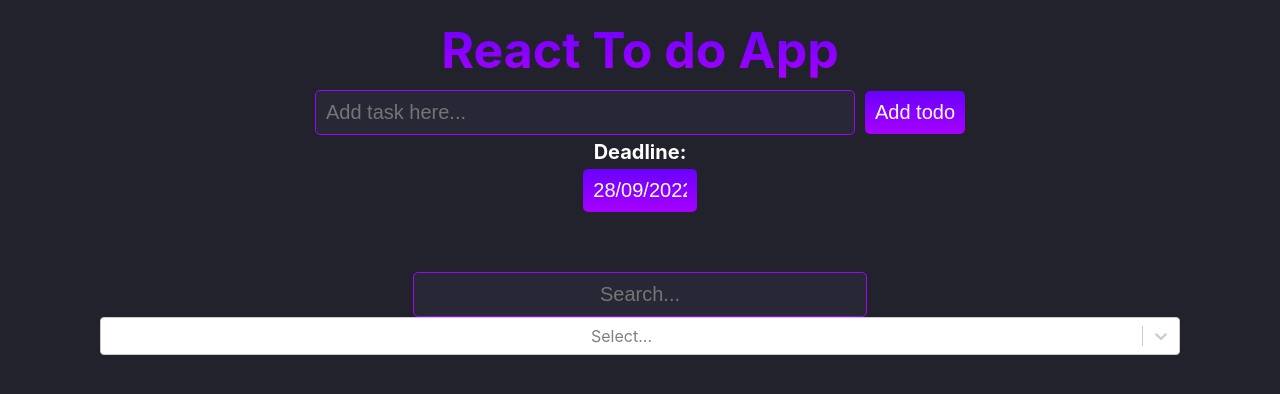
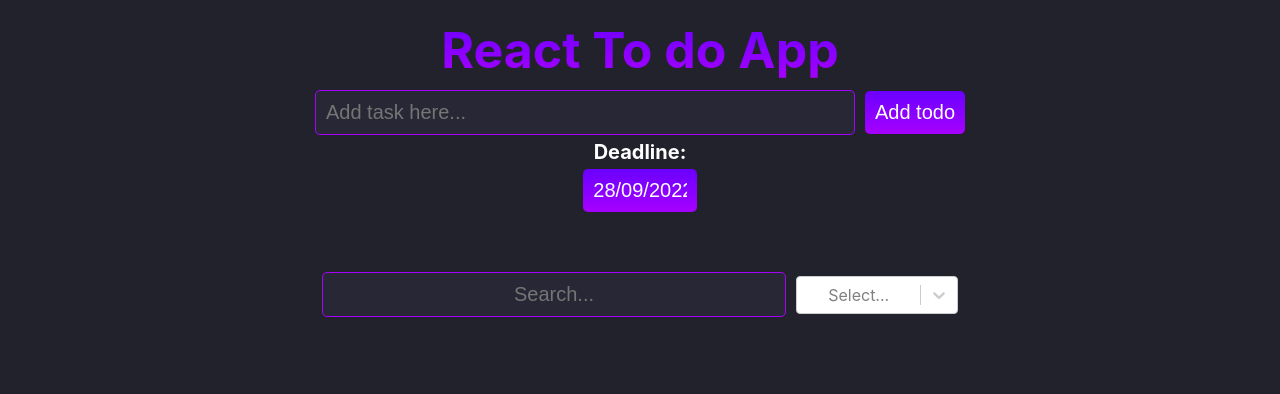
Before and after one commit to AdnanAvdic/ReactToDoApp, a React (Create React App) app in the folder to-do-app/: page / in a window 1280 px wide. Shown: the top 394 px of the page. Built offline with nearby package versions, Linux system fonts and the light colour scheme.

Commit message:
Styling of select and removed time update after edit feature

```diff
--- a/to-do-app/src/components/TodoForm.js
+++ b/to-do-app/src/components/TodoForm.js
@@ -48,7 +48,6 @@ function TodoForm() {
     const editedTasks = [...tasks].map((element) => {
       if (element.id === id) {
         element.text = editInputValue;
-        element.created = new Date().toLocaleTimeString();
       }
       return element;
     });
@@ -119,7 +118,7 @@ function TodoForm() {
         onSelect={(date) => setDeadline(date)}
       />
 
-      <div>
+      <div className="search-select-wrapper">
         <input
           type="text"
           placeholder="Search..."
--- a/to-do-app/src/styles/TodoForm.css
+++ b/to-do-app/src/styles/TodoForm.css
@@ -18,7 +18,7 @@
 .search-input {
   margin-top: 60px;
   padding: 10px;
-  width: 42%;
+  width: 43%;
   background-color: rgb(39, 39, 54);
   color: white;
   font-size: 20px;
@@ -59,3 +59,16 @@
   border-radius: 5px;
   cursor: pointer;
 }
+
+.search-select-wrapper {
+  display: flex;
+  justify-content: center;
+  align-items: center;
+}
+
+.css-b62m3t-container {
+  width: 15%;
+  margin-top: auto;
+  margin-left: 10px;
+  margin-bottom: 3px;
+}
```
